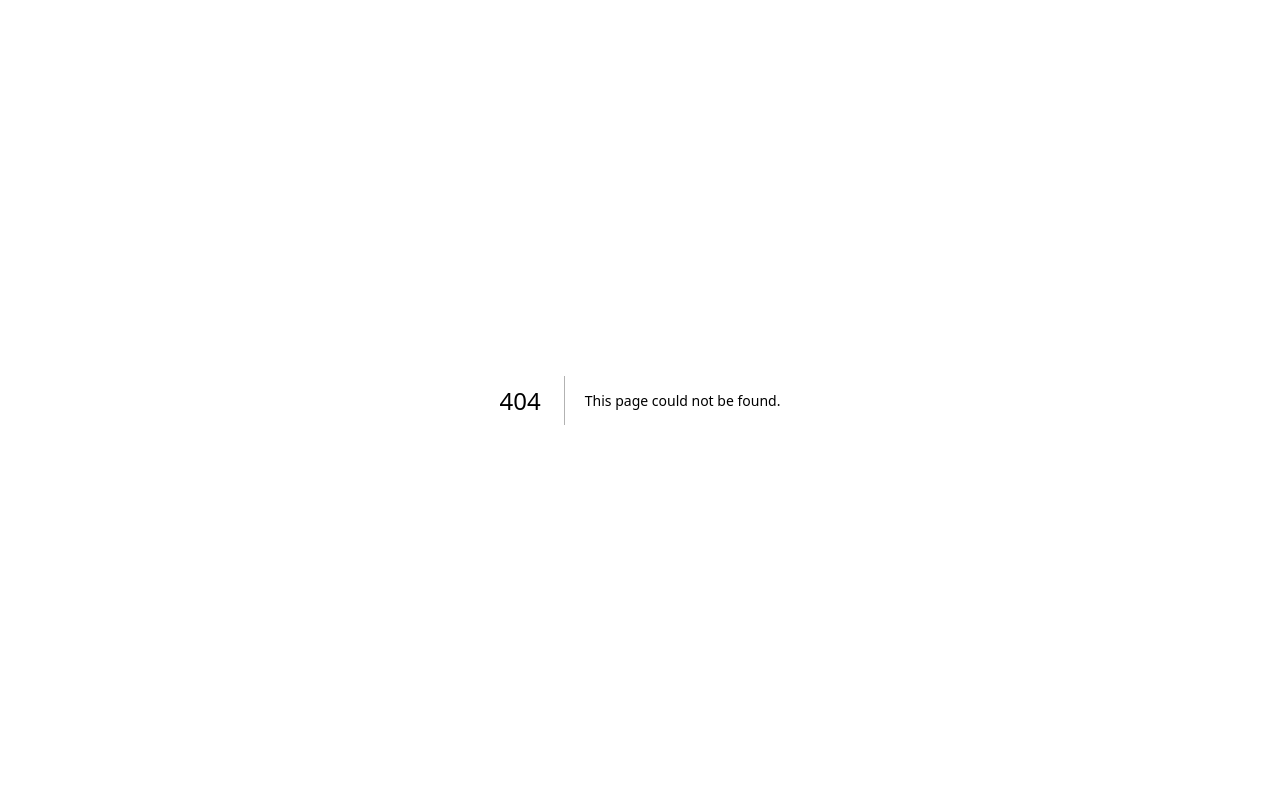
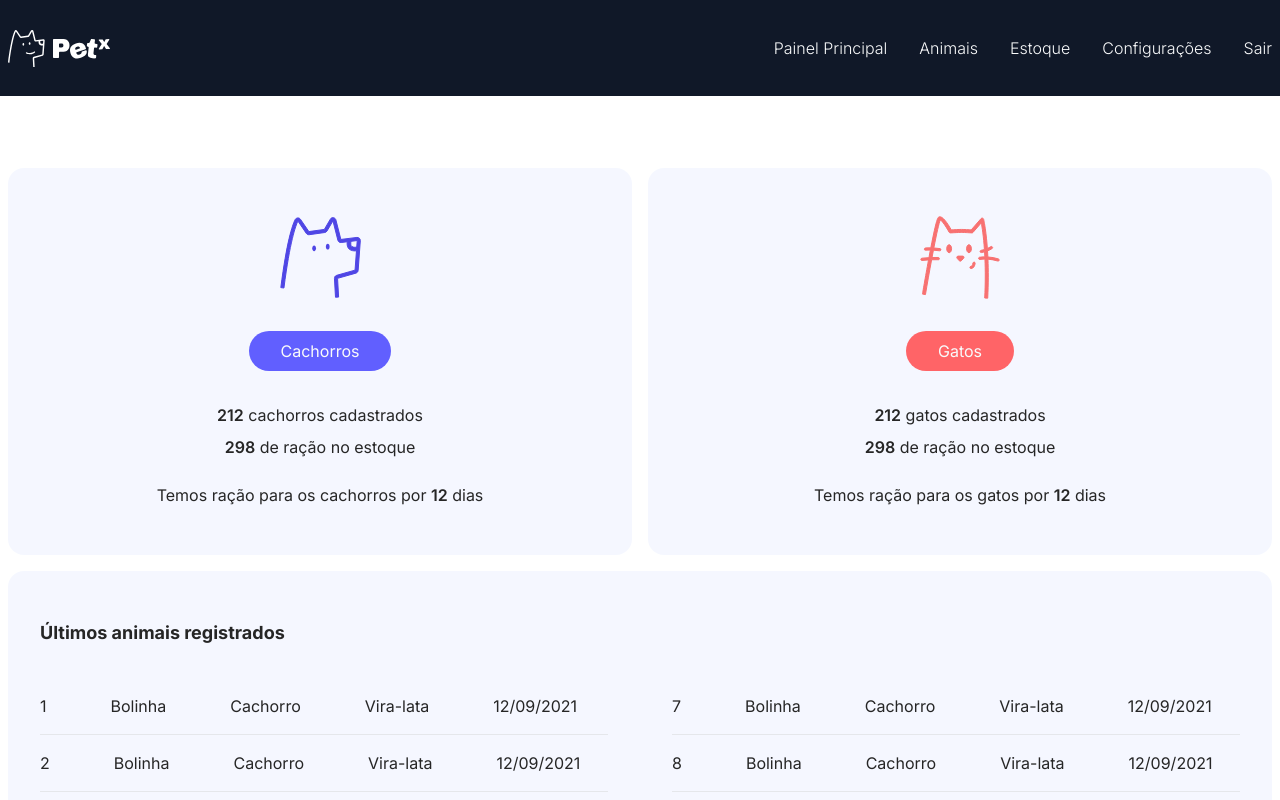
Before and after one commit to devvagnerBR/pext-front-end, a Next.js app: page /dashboard in a window 1280 px wide. Before the commit this address had no page. Shown: the top 800 px of the page. Built offline with nearby package versions, Linux system fonts and the light colour scheme.

Commit message:
dashboard

```diff
--- a/package.json
+++ b/package.json
@@ -12,7 +12,8 @@
     "@phosphor-icons/react": "2.1.7",
     "next": "15.2.3",
     "react": "^19.0.0",
-    "react-dom": "^19.0.0"
+    "react-dom": "^19.0.0",
+    "tailwind-merge": "^3.0.2"
   },
   "devDependencies": {
     "@tailwindcss/postcss": "^4",
--- a/src/app/(auth)/(entrar)/page.tsx
+++ b/src/app/(auth)/(entrar)/page.tsx
@@ -6,8 +6,9 @@ export default function Home() {
 
 
 
+
   return (
-    <div className="flex h-screen w-screen">
+    <div className="flex  h-dvh w-dvw">
       <div className="w-[480px] max-sm:p-4 max-2xl:w-full flex-col shrink-0 bg-indigo-50/70 h-full flex sm:items-center  sm:justify-center ">
         <div className="bg-white max-sm:h-full p-8 rounded-2xl gap-4 flex flex-col py-12">
           <div className="flex flex-col items-center gap-8">
@@ -16,11 +17,11 @@ export default function Home() {
           </div>
           <form className="flex flex-col items-center gap-4">
             <input
-              className="min-w-[260px] text-18 font-light border-gray-400 rounded-2xl ring-gray-400 ring focus:ring-indigo-500 h-[50px] transition-all duration-75  pl-4"
+              className="min-w-[260px] text-18 outline-none font-light border-gray-400 rounded-2xl ring-gray-400 focus:ring-2 ring focus:ring-indigo-500 h-[50px] transition-all duration-75  pl-4"
               placeholder="Digite seu e-mail"
               type="text" />
             <input
-              className="min-w-[260px] text-18 font-light border-gray-400 rounded-2xl ring-gray-400 ring focus:ring-indigo-500 h-[50px] transition-all duration-75  pl-4"
+              className="min-w-[260px] text-18 outline-none font-light border-gray-400 focus:ring-2 rounded-2xl ring-gray-400 ring focus:ring-indigo-500 h-[50px] transition-all duration-75  pl-4"
               placeholder="Digite sua senha"
               type="text" />
             <button className="bg-indigo-500 flex hover:bg-indigo-700 transition-colors duration-200 items-center gap-2 justify-center font-medium text-indigo-50 h-[50px] min-w-[260px] rounded-2xl">
--- /dev/null
+++ b/src/app/dashboard/layout.tsx
@@ -0,0 +1,15 @@
+import { Header } from "@/components/dashboard/header";
+
+
+export default async function DashBoardLayout( { children, }: Readonly<{ children: React.ReactNode; }> ) {
+
+
+
+  return (
+    <div className="">
+      <Header />
+      {children}
+    </div>
+
+  );
+}
--- /dev/null
+++ b/src/app/dashboard/page.tsx
@@ -0,0 +1,30 @@
+import { Container } from "@/components/container";
+import { CardAnimal } from "@/components/dashboard/homepage/card-animal";
+import { LastAnimals } from "@/components/dashboard/homepage/last-animals";
+export interface DashboardPageProps { }
+
+export default async function DashboardPage() {
+
+
+  return (
+    <Container className="mt-16 flex flex-col gap-4 p-2 max-lg:mt-2">
+      <div className=" w-full grid grid-cols-2 gap-4 max-md:grid-cols-1">
+        <CardAnimal
+          src="/assets/icon-dog.svg"
+          cardTitle="Cachorros"
+          animalQuantity={212}
+          foodQuantity={298}
+          daysRemaining={12}
+          color="green" />
+        <CardAnimal
+          src="/assets/icon-cat-red.svg"
+          animalQuantity={212}
+          cardTitle="Gatos"
+          foodQuantity={298}
+          daysRemaining={12}
+          color="red" />
+      </div>
+      <LastAnimals />
+    </Container>
+  );
+}
--- a/src/app/globals.css
+++ b/src/app/globals.css
@@ -8,6 +8,8 @@
   --text-16:16px;
   --text-14:14px;
   --text-12:12px;
+
+  --breakpoint-wrapper: 1064px;
 }
 
 body {
--- /dev/null
+++ b/src/components/container.tsx
@@ -0,0 +1,15 @@
+import { twMerge } from "tailwind-merge";
+
+
+
+interface ContainerProps extends React.ComponentProps<'section'> {
+  children: React.ReactNode;
+}
+
+export function Container( { children, className }: ContainerProps ) {
+  return (
+    <section className={twMerge( "m-auto  w-full max-w-[1280px] max-wrapper:px-4 transition-all ", className )}>
+      {children}
+    </section>
+  );
+}
--- /dev/null
+++ b/src/components/dashboard/header.tsx
@@ -0,0 +1,21 @@
+import Link from "next/link";
+import { Container } from "../container";
+
+interface HeaderProps { }
+
+export function Header( props: HeaderProps ) {
+  return (
+    <header className="bg-gray-900 h-[96px] flex items-center px-2">
+      <Container className="flex items-center justify-between ">
+        <img src="/assets/logo-petx-branco.svg" alt="logo pext" />
+        <div className="space-x-8 *:text-gray-50 *:text-16 *:font-light">
+          <Link href="/">Painel Principal</Link>
+          <Link href="/dashboard">Animais</Link>
+          <Link href="/dashboard">Estoque</Link>
+          <Link href="/dashboard">Configurações</Link>
+          <Link href="/dashboard">Sair</Link>
+        </div>
+      </Container>
+    </header>
+  );
+}
--- /dev/null
+++ b/src/components/dashboard/homepage/card-animal.tsx
@@ -0,0 +1,25 @@
+
+interface CardAnimalProps {
+  src: string,
+  animalQuantity: number,
+  foodQuantity: number,
+  daysRemaining: number
+  color: string,
+  cardTitle: string
+}
+
+export function CardAnimal( { animalQuantity, foodQuantity, daysRemaining, src, color, cardTitle }: CardAnimalProps ) {
+
+
+  return (
+    <div className="bg-indigo-50/60 flex-col gap-8 rounded-2xl flex items-center justify-center p-4 py-12 max-lg:justify-start ">
+      <img src={src} alt="" />
+      <h5 className={`${color === "red" ? "bg-red-400" : "bg-indigo-500"} rounded-4xl px-8 text-16 py-2 text-gray-50 font-normal}`}>{cardTitle}</h5>
+      <div className="space-y-2 flex items-center flex-col">
+        <p><span className="font-semibold text-16">{animalQuantity}</span> {cardTitle.toLowerCase()} cadastrados</p>
+        <p><span className="font-semibold text-16">{foodQuantity}</span> de ração no estoque</p>
+        <p className="mt-4 text-center">Temos ração para os {cardTitle.toLowerCase()} por <span className="font-semibold text-16">{daysRemaining}</span> dias</p>
+      </div>
+    </div>
+  );
+}
--- /dev/null
+++ b/src/components/dashboard/homepage/last-animals.tsx
@@ -0,0 +1,219 @@
+interface LastAnimalsProps { }
+
+export function LastAnimals( props: LastAnimalsProps ) {
+
+
+
+  const mockupAnimals = [
+    {
+      id: 1,
+      name: "Bolinha",
+      especie: "Cachorro",
+      maturidade: "Vira-lata",
+      dataDeCadastro: "12/09/2021",
+    },
+    {
+      id: 2,
+      name: "Bolinha",
+      especie: "Cachorro",
+      maturidade: "Vira-lata",
+      dataDeCadastro: "12/09/2021",
+    },
+    {
+      id: 3,
+      name: "Bolinha",
+      especie: "Cachorro",
+      maturidade: "Vira-lata",
+      dataDeCadastro: "12/09/2021",
+    },
+    {
+      id: 4,
+      name: "Bolinha",
+      especie: "Cachorro",
+      maturidade: "Vira-lata",
+      dataDeCadastro: "12/09/2021",
+    },
+    {
+      id: 5,
+      name: "Bolinha",
+      especie: "Cachorro",
+      maturidade: "Vira-lata",
+      dataDeCadastro: "12/09/2021",
+    }
+    ,
+    {
+      id: 6,
+      name: "Bolinha",
+      especie: "Cachorro",
+      maturidade: "Vira-lata",
+      dataDeCadastro: "12/09/2021",
+    },
+
+    {
+      id: 7,
+      name: "Bolinha",
+      especie: "Cachorro",
+      maturidade: "Vira-lata",
+      dataDeCadastro: "12/09/2021",
+    },
+
+    {
+      id: 8,
+      name: "Bolinha",
+      especie: "Cachorro",
+      maturidade: "Vira-lata",
+      dataDeCadastro: "12/09/2021",
+    },
+
+    {
+      id: 9,
+      name: "Bolinha",
+      especie: "Cachorro",
+      maturidade: "Vira-lata",
+      dataDeCadastro: "12/09/2021",
+    }
+    ,
+    {
+      id: 10,
+      name: "Bolinha",
+      especie: "Cachorro",
+      maturidade: "Vira-lata",
+      dataDeCadastro: "12/09/2021",
+    },
+    {
+      id: 11,
+      name: "Bolinha",
+      especie: "Cachorro",
+      maturidade: "Vira-lata",
+      dataDeCadastro: "12/09/2021",
+    },
+    {
+      id: 12,
+      name: "Bolinha",
+      especie: "Cachorro",
+      maturidade: "Vira-lata",
+      dataDeCadastro: "12/09/2021",
+    },
+    {
+      id: 13,
+      name: "Bolinha",
+      especie: "Cachorro",
+      maturidade: "Vira-lata",
+      dataDeCadastro: "12/09/2021",
+    },
+    {
+      id: 14,
+      name: "Bolinha",
+      especie: "Cachorro",
+      maturidade: "Vira-lata",
+      dataDeCadastro: "12/09/2021",
+    },
+    {
+      id: 15,
+      name: "Bolinha",
+      especie: "Cachorro",
+      maturidade: "Vira-lata",
+      dataDeCadastro: "12/09/2021",
+    },
+    {
+      id: 16,
+      name: "Bolinha",
+      especie: "Cachorro",
+      maturidade: "Vira-lata",
+      dataDeCadastro: "12/09/2021",
+    }
+    ,
+    {
+      id: 17,
+      name: "Bolinha",
+      especie: "Cachorro",
+      maturidade: "Vira-lata",
+      dataDeCadastro: "12/09/2021",
+    },
+    {
+      id: 18,
+      name: "Bolinha",
+      especie: "Cachorro",
+      maturidade: "Vira-lata",
+      dataDeCadastro: "12/09/2021",
+    },
+    {
+      id: 19,
+      name: "Bolinha",
+      especie: "Cachorro",
+      maturidade: "Vira-lata",
+      dataDeCadastro: "12/09/2021",
+    },
+    {
+      id: 20,
+      name: "Bolinha",
+      especie: "Cachorro",
+      maturidade: "Vira-lata",
+      dataDeCadastro: "12/09/2021",
+    },
+    {
+      id: 21,
+      name: "Bolinha",
+      especie: "Cachorro",
+      maturidade: "Vira-lata",
+      dataDeCadastro: "12/09/2021",
+    },
+    {
+      id: 22,
+      name: "Bolinha",
+      especie: "Cachorro",
+      maturidade: "Vira-lata",
+      dataDeCadastro: "12/09/2021",
+    },
+    {
+      id: 23,
+      name: "Bolinha",
+      especie: "Cachorro",
+      maturidade: "Vira-lata",
+      dataDeCadastro: "12/09/2021",
+    },
+    {
+      id: 24,
+      name: "Bolinha",
+      especie: "Cachorro",
+      maturidade: "Vira-lata",
+      dataDeCadastro: "12/09/2021",
+    },
+    {
+      id: 25,
+      name: "Bolinha",
+      especie: "Cachorro",
+      maturidade: "Vira-lata",
+      dataDeCadastro: "12/09/2021",
+    },
+    {
+      id: 26,
+      name: "Bolinha",
+      especie: "Cachorro",
+      maturidade: "Vira-lata",
+      dataDeCadastro: "12/09/2021",
+    }
+  ]
+
+  const dozePrimeirosAnimais = mockupAnimals.slice( 0, 12 );
+  console.log( dozePrimeirosAnimais.length )
+
+  return (
+    <div className="bg-indigo-50/60 flex-col col-span-2 gap-8 rounded-2xl flex px-8 py-12 ">
+      <h3 className="text-18 font-bold">Últimos animais registrados</h3>
+      <div className=" gap-16 columns-2 max-[980px]:columns-1 max-[1240px]:gap-8">
+        {dozePrimeirosAnimais.map( ( animal ) => {
+          return animal ? (
+            <div key={animal.id} className="flex gap-16 max-[1240px]:gap-8 border-b border-gray-200 py-2 max-[980px]:gap-28">
+              <p className="py-2 ">{animal.id}</p>
+              <p className="py-2 ">{animal.name}</p>
+              <p className="py-2 ">{animal.especie}</p>
+              <p className="py-2 ">{animal.maturidade}</p>
+              <p className="py-2 ">{animal.dataDeCadastro}</p>
+            </div>
+          ) : null;
+        } )}
+      </div>
+    </div>
+  );
+}
```
Also changed, not shown: 1 other file (tests, documents, lock files or other folders).
